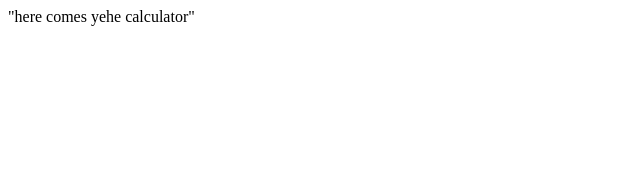
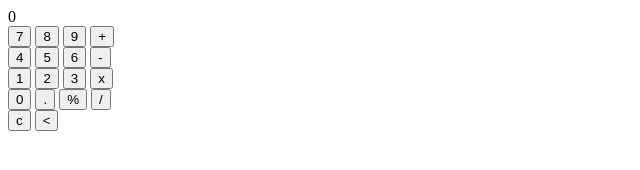
Before and after one commit to leandrodossantosprojects/calculator, a plain HTML site: page index.html in a window 1280 px wide. Shown: the whole page, without its empty margins (0-640 px from the left). Drawn offline with Linux system fonts and the light colour scheme.

Commit message:
HTML base estructure created

```diff
--- a/index.html
+++ b/index.html
@@ -7,7 +7,44 @@
     <link href="style.css" rel="stylesheet" />
   </head>
   <body>
-    <div id="main-container">"here comes yehe calculator"</div>
+    <div id="main-container">
+      <div id="calculator">
+        <div id="screen">
+          <span id="display">0</span>
+        </div>
+        <div id="buttons">
+          <div class="row">
+            <button class="number">7</button>
+            <button class="number">8</button>
+            <button class="number">9</button>
+            <button class="number operator">+</button>
+          </div>
+          <div class="row">
+            <button class="number">4</button>
+            <button class="number">5</button>
+            <button class="number">6</button>
+            <button class="number operator">-</button>
+          </div>
+          <div class="row">
+            <button class="number">1</button>
+            <button class="number">2</button>
+            <button class="number">3</button>
+            <button class="number operator">x</button>
+          </div>
+          <div class="row">
+            <button class="number">0</button>
+            <button class="number">.</button>
+            <button class="number">%</button>
+            <button class="number operator">/</button>
+          </div>
+          <div class="row">
+            <span id="space"></span>
+            <button class="number zero">c</button>
+            <button class="number delete"><</button>
+          </div>
+        </div>
+      </div>
+    </div>
     <script src="main.js"></script>
   </body>
 </html>
```
